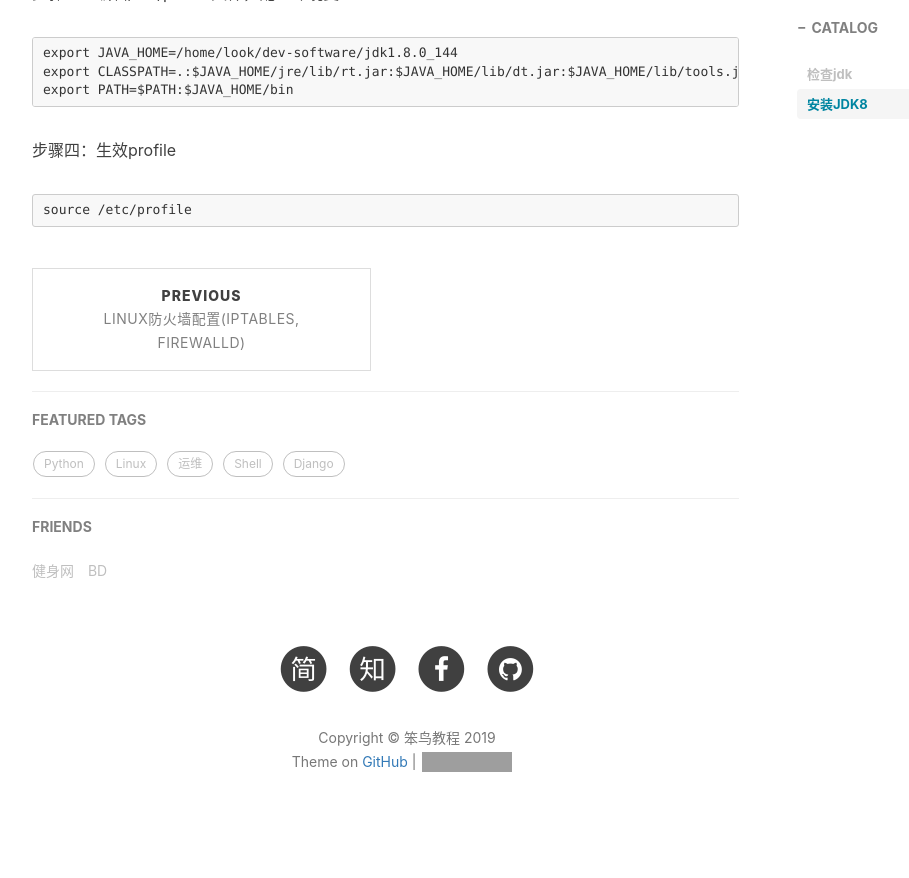
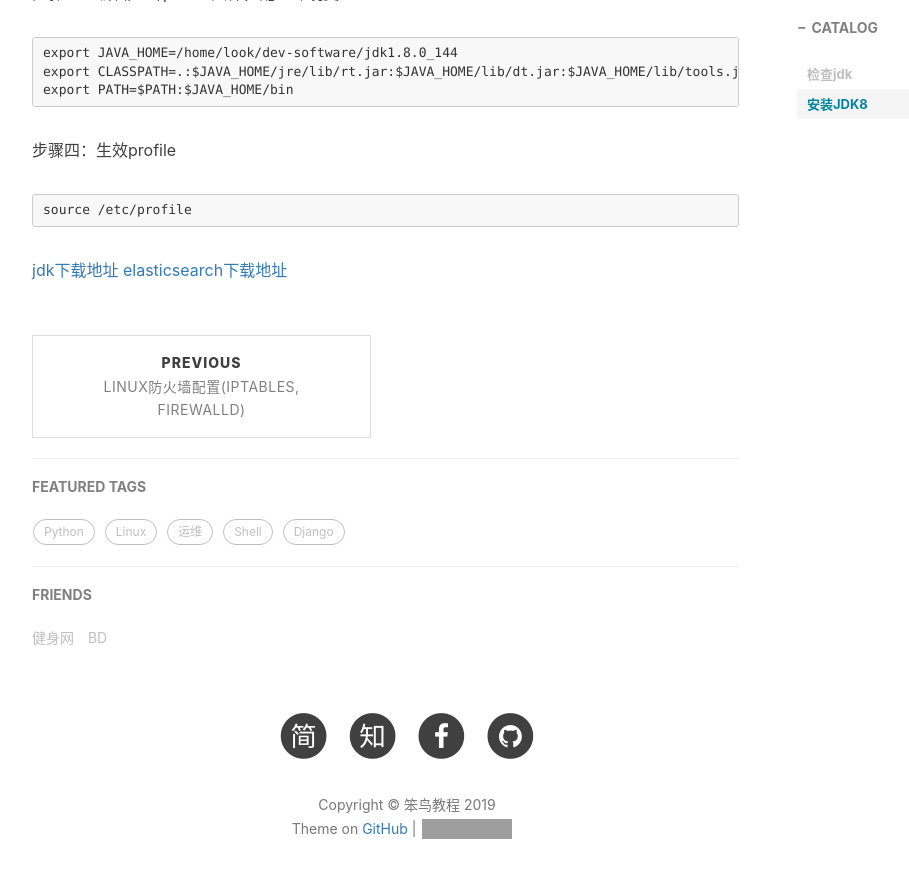
Before and after one commit to handerfly/handerfly.github.io, a Jekyll site: the page built from _posts/2019-05-26-Elasticsearch总结.md, in a window 1280 px wide and 900 px high, scrolled down 1393 px. Shown: the top 878 px of the window, without its empty margins (233-1142 px from the left). Built offline with Jekyll 4.4.1, drawn with Linux system fonts in a browser that asks for light colours; nearby versions of some CDN libraries; comment, search, counter and statistics services are not loaded; grey boxes are pictures that could not be loaded.

Commit message:
Update 2019-05-26-Elasticsearch总结.md

````diff
--- a/_posts/2019-05-26-Elasticsearch总结.md
+++ b/_posts/2019-05-26-Elasticsearch总结.md
@@ -53,3 +53,7 @@ export PATH=$PATH:$JAVA_HOME/bin
 ```
 source /etc/profile
 ```
+
+
+[jdk下载地址](https://www.oracle.com/technetwork/java/javase/downloads/index.html)
+[elasticsearch下载地址](https://www.elastic.co/guide/en/elasticsearch/reference/current/getting-started-install.html)
````
